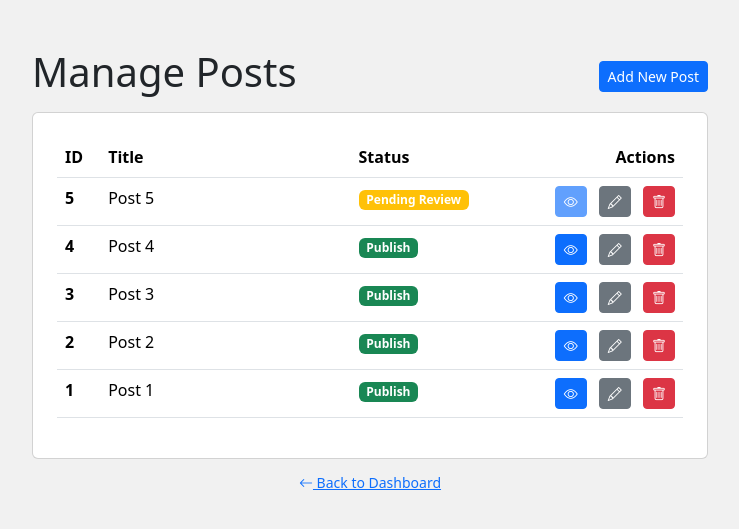
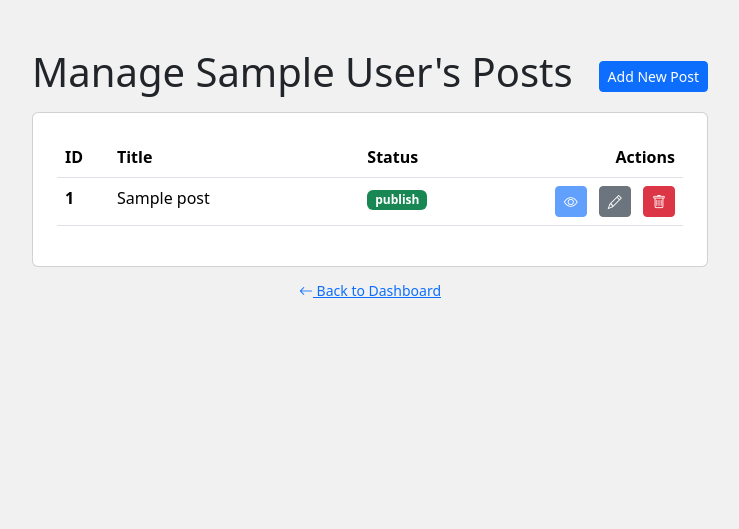
Before and after one commit to EeSzen/simple_cms, a PHP site: page /manage_post in a window 1280 px wide. Shown: the top 529 px of the page, without its empty margins (270-1009 px from the left). Run offline with PHP 8.4, Linux system fonts and the light colour scheme; the visitor is signed in with stand-in values (Sample User, id 1); tables that the repository leaves empty or names only in its code hold one stand-in row (values such as "Sample post").

Commit message:
linking and editing

```diff
--- a/includes/user/add.php
+++ b/includes/user/add.php
@@ -42,7 +42,7 @@
         } else {
             // create the user account
             // sql command (recipe)
-            $sql = "INSERT INTO cms (`name`,`email`,`password`,`role`) VALUES (:name, :email, :password, :role)";
+            $sql = "INSERT INTO cms (`name`,`email`,`password`,`role`,`user_id`) VALUES (:name, :email, :password, :role, :user_id)";
             // prepare (put everything into the bowl)
             $query = $database->prepare( $sql );
             // execute (cook it)
@@ -50,7 +50,8 @@
                 'name' => $name,
                 'email' => $email,
                 'password' => password_hash( $password, PASSWORD_DEFAULT ),
-                'role' => $role
+                'role' => $role,
+                'user_id' => $_SESSION['user']['id']
             ]);
 
         // 5. redireact back to /manage-users page
--- a/index.php
+++ b/index.php
@@ -20,6 +20,7 @@ session_start();
     case '/auth/do_signup':
       require 'includes/auth/do_signup.php';
       break;
+    // user
     case '/user/add':
       require 'includes/user/add.php';
       break;
@@ -32,6 +33,17 @@ session_start();
     case '/user/change_psw':
       require 'includes/user/change_psw.php';
       break;
+
+    // posts
+    case '/post/add':
+          require 'includes/post/add.php';
+          break;
+    case '/post/delete':
+          require 'includes/post/delete.php';
+          break;
+    case '/post/edit':
+          require 'includes/post/edit.php';
+          break;
 
     // pages
     case '/login':
--- a/pages/dashboard.php
+++ b/pages/dashboard.php
@@ -7,7 +7,7 @@
 
 require 'parts/header.php';?>
 <div class="container mx-auto my-5" style="max-width: 800px;">
-      <h1 class="h1 mb-4 text-center">Dashboard</h1>
+      <h1 class="h1 mb-4 text-center"><?= $_SESSION["user"]["name"];?>'s Dashboard</h1>
       <div class="row">
         <div class="col">
           <div class="card mb-2">
--- a/pages/manage_post.php
+++ b/pages/manage_post.php
@@ -1,14 +1,47 @@
-<?php require 'parts/header.php';?>
+<?php
+
+checkIfuserIsNotLoggedIn();
+
+
+  // 1. connect to the database
+  $database = connectToDB();
+
+
+//filter admin and user
+   if ($_SESSION["user"]["role"] == "user"){
+
+      $sql = "SELECT * FROM posts WHERE user_id =:user_id";
+      $query = $database->prepare( $sql );
+      $query->execute([
+        "user_id" => $_SESSION['user']['id']
+      ]);
+      $posts = $query->fetchAll();
+
+   }else if($_SESSION["user"]["role"] == "admin"){
+
+      $sql = "SELECT * FROM posts";
+      $query = $database->prepare( $sql );
+      $query->execute();
+      $posts = $query->fetchAll();
+   }
+
+  require "parts/header.php";
+
+  ?>
+
 <div class="container mx-auto my-5" style="max-width: 700px;">
       <div class="d-flex justify-content-between align-items-center mb-2">
-        <h1 class="h1">Manage Posts</h1>
+        <h1 class="h1">Manage <?= $_SESSION["user"]["name"];?>'s Posts</h1>
         <div class="text-end">
           <a href="/post_add" class="btn btn-primary btn-sm"
             >Add New Post</a
           >
         </div>
       </div>
+
+
       <div class="card mb-2 p-4">
+
         <table class="table">
           <thead>
             <tr>
@@ -18,11 +51,20 @@
               <th scope="col" class="text-end">Actions</th>
             </tr>
           </thead>
+
+          <?php foreach ($posts as $index => $post) :?>
           <tbody>
             <tr>
-              <th scope="row">5</th>
-              <td>Post 5</td>
-              <td><span class="badge bg-warning">Pending Review</span></td>
+              <th scope="row"><?=$post['id']?></th>
+              <td><?=$post['title']?></td>
+              <td>
+                <?php if($post['status'] == "publish") :?>
+              <span class="badge bg-success"><?=$post['status']?></span>
+                <?php else :?>
+              <span class="badge bg-warning"><?=$post['status']?></span>
+                <?php endif ;?>
+
+            </td>
               <td class="text-end">
                 <div class="buttons">
                   <a
@@ -32,111 +74,44 @@
                     ><i class="bi bi-eye"></i
                   ></a>
                   <a
-                    href="/post_edit"
+                    href="/post_edit?id=<?=$post['id']?>"
                     class="btn btn-secondary btn-sm me-2"
                     ><i class="bi bi-pencil"></i
                   ></a>
-                  <a href="#" class="btn btn-danger btn-sm"
-                    ><i class="bi bi-trash"></i
-                  ></a>
+                    <!-- test -->
+                    <button type="button" class="btn btn-danger btn-sm" data-bs-toggle="modal" data-bs-target="#delete-post-<?=$post['id']?>">
+                    <i class="bi bi-trash"></i>
+                  </button>
+                  <!-- Modal -->
+                  <div class="modal fade" id="delete-post-<?=$post["id"]; ?>" tabindex="-1" aria-labelledby="exampleModalLabel" aria-hidden="true">
+                    <div class="modal-dialog">
+                      <div class="modal-content">
+                        <div class="modal-header">
+                          <h1 class="modal-title fs-5" id="exampleModalLabdel">Delete Post: <?=$post["id"]; ?></h1>
+                          <button type="button" class="btn-close" data-bs-dismiss="modal" aria-label="Close"></button>
+                        </div>
+                        <div class="modal-body text-start">
+                          This action cannot be reversed.
+                        </div>
+                        <div class="modal-footer">
+                          <button type="button" class="btn btn-secondary" data-bs-dismiss="modal">Close</button>
+                          <form action="/post/delete" method="POST">
+                          <input type="hidden" name = "delete_post" value="<?=$post["id"]?>">
+                              <button class="btn btn-danger btn-sm"> <i class="bi bi-trash"></i>Delete Now</button>
+                          </form>
+                        </div>
+                      </div>
+                    </div>
+                  </div>
+                    <!-- test -->
                 </div>
               </td>
             </tr>
-            <tr>
-              <th scope="row">4</th>
-              <td>Post 4</td>
-              <td><span class="badge bg-success">Publish</span></td>
-              <td class="text-end">
-                <div class="buttons">
-                  <a
-                    href="/post"
-                    target="_blank"
-                    class="btn btn-primary btn-sm me-2"
-                    ><i class="bi bi-eye"></i
-                  ></a>
-                  <a
-                    href="/post_edit"
-                    class="btn btn-secondary btn-sm me-2"
-                    ><i class="bi bi-pencil"></i
-                  ></a>
-                  <a href="#" class="btn btn-danger btn-sm"
-                    ><i class="bi bi-trash"></i
-                  ></a>
-                </div>
-              </td>
-            </tr>
-            <tr>
-              <th scope="row">3</th>
-              <td>Post 3</td>
-              <td><span class="badge bg-success">Publish</span></td>
-              <td class="text-end">
-                <div class="buttons">
-                  <a
-                    href="/post"
-                    target="_blank"
-                    class="btn btn-primary btn-sm me-2"
-                    ><i class="bi bi-eye"></i
-                  ></a>
-                  <a
-                    href="/post_edit"
-                    class="btn btn-secondary btn-sm me-2"
-                    ><i class="bi bi-pencil"></i
-                  ></a>
-                  <a href="#" class="btn btn-danger btn-sm"
-                    ><i class="bi bi-trash"></i
-                  ></a>
-                </div>
-              </td>
-            </tr>
-            <tr>
-              <th scope="row">2</th>
-              <td>Post 2</td>
-              <td><span class="badge bg-success">Publish</span></td>
-              <td class="text-end">
-                <div class="buttons">
-                  <a
-                    href="/post"
-                    target="_blank"
-                    class="btn btn-primary btn-sm me-2"
-                    ><i class="bi bi-eye"></i
-                  ></a>
-                  <a
-                    href="/post_edit"
-                    class="btn btn-secondary btn-sm me-2"
-                    ><i class="bi bi-pencil"></i
-                  ></a>
-                  <a href="#" class="btn btn-danger btn-sm"
-                    ><i class="bi bi-trash"></i
-                  ></a>
-                </div>
-              </td>
-            </tr>
-            <tr>
-              <th scope="row">1</th>
-              <td>Post 1</td>
-              <td><span class="badge bg-success">Publish</span></td>
-              <td class="text-end">
-                <div class="buttons">
-                  <a
-                    href="/post"
-                    target="_blank"
-                    class="btn btn-primary btn-sm me-2"
-                    ><i class="bi bi-eye"></i
-                  ></a>
-                  <a
-                    href="/post_edit"
-                    class="btn btn-secondary btn-sm me-2"
-                    ><i class="bi bi-pencil"></i
-                  ></a>
-                  <a href="#" class="btn btn-danger btn-sm"
-                    ><i class="bi bi-trash"></i
-                  ></a>
-                </div>
-              </td>
-            </tr>
+            <?php endforeach; ?>
           </tbody>
         </table>
       </div>
+
       <div class="text-center">
         <a href="/dashboard" class="btn btn-link btn-sm"
           ><i class="bi bi-arrow-left"></i> Back to Dashboard</a
```
Also changed, not shown: includes/post/add.php (added, +40 -0 lines), includes/post/delete.php (added, +21 -0 lines), includes/post/edit.php (added, +30 -0 lines), pages/home.php (+16 -35 lines), pages/post_add.php (+6 -4 lines), pages/post_edit.php (+33 -13 lines), includes/function.php (line endings or trailing spaces).
